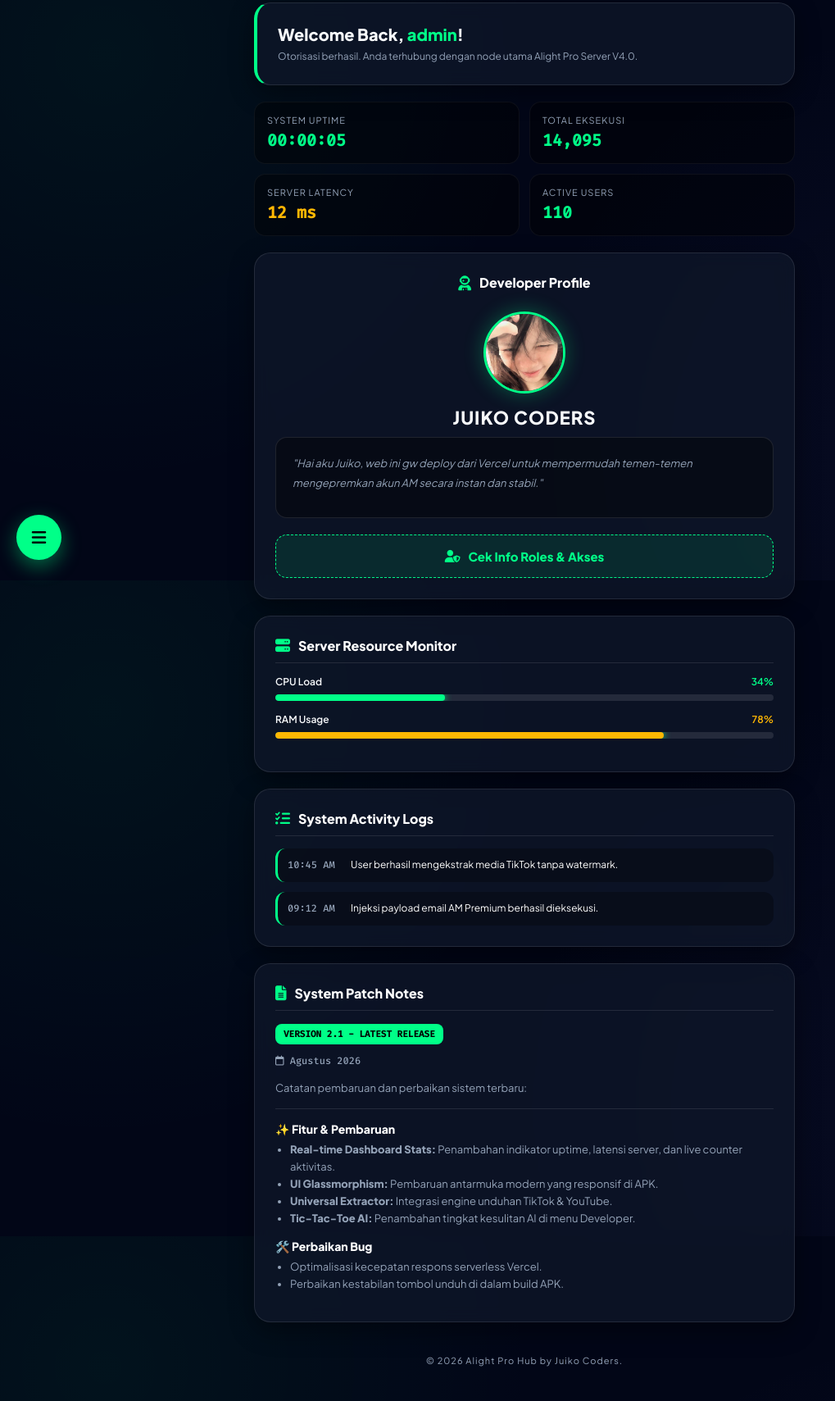
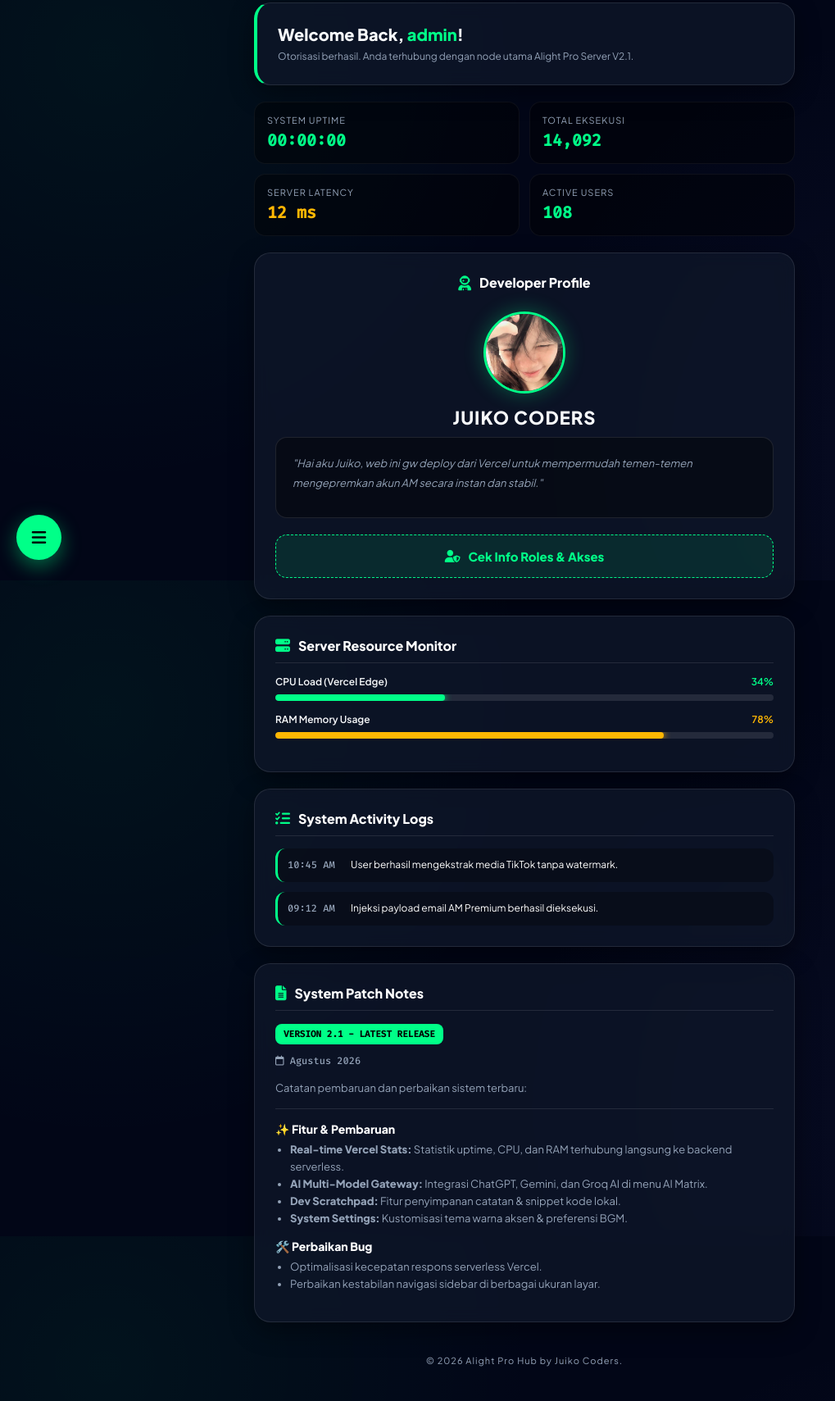
Before and after one commit to kyedeveloper/AlightPro-Automatic, a website: page home.html in a window 1280 px wide. Shown: the part 92-1801 px from the top of the page at 82% size, without its empty margins (0-1019 px from the left). Drawn offline with Linux system fonts and the light colour scheme; no server answers; sample sign-in values are in the browser's storage.

Commit message:
Update home.html

```diff
--- a/home.html
+++ b/home.html
@@ -9,7 +9,15 @@
   <link href="https://fonts.googleapis.com/css2?family=Plus+Jakarta+Sans:wght@400;600;800&family=Fira+Code:wght@500&display=swap" rel="stylesheet">
 
   <style>
-    :root { --bg-color: #020617; --card-bg: rgba(15, 23, 42, 0.75); --primary: #00ff88; --text-main: #f8fafc; --text-muted: #94a3b8; --border: rgba(255, 255, 255, 0.1); --sidebar-width: 270px; }
+    :root {
+      --bg-color: #020617;
+      --card-bg: rgba(15, 23, 42, 0.75);
+      --primary: #00ff88;
+      --text-main: #f8fafc;
+      --text-muted: #94a3b8;
+      --border: rgba(255, 255, 255, 0.1);
+      --sidebar-width: 270px;
+    }
     * { box-sizing: border-box; margin: 0; padding: 0; font-family: 'Plus Jakarta Sans', sans-serif; -webkit-tap-highlight-color: transparent; }
 
     body {
@@ -30,7 +38,7 @@
     .sys-sidebar { position: fixed; top: 0; left: -100%; width: var(--sidebar-width); height: 100vh; background: rgba(15, 23, 42, 0.98); backdrop-filter: blur(20px); border-right: 1px solid var(--border); z-index: 9999; padding-top: 85px; transition: left 0.4s cubic-bezier(0.4, 0, 0.2, 1); box-shadow: 20px 0 50px rgba(0,0,0,0.8); }
     .sys-sidebar.active { left: 0; }
 
-    .nav-item { padding: 16px 24px; display: flex; align-items: center; gap: 15px; color: var(--text-muted); font-size: 14px; font-weight: 600; cursor: pointer; text-decoration: none; transition: 0.3s; border-left: 4px solid transparent; }
+    .nav-item { padding: 15px 24px; display: flex; align-items: center; gap: 15px; color: var(--text-muted); font-size: 14px; font-weight: 600; cursor: pointer; text-decoration: none; transition: 0.3s; border-left: 4px solid transparent; }
     .nav-item:hover, .nav-item.active { background: rgba(0, 255, 136, 0.08); border-left-color: var(--primary); color: var(--primary); }
 
     .sys-content { padding: 95px 20px 40px; max-width: 700px; margin: 0 auto; }
@@ -108,12 +116,13 @@
 
   <nav class="sys-sidebar" id="sysSidebar">
     <a href="home.html" class="nav-item active"><i class="fa-solid fa-house"></i> Dashboard</a>
-    <a href="ai.html" class="nav-item"><i class="fa-solid fa-brain"></i> AI Command Matrix</a>
     <a href="generate.html" class="nav-item"><i class="fa-solid fa-crown"></i> Generate Premium</a>
     <a href="tools.html" class="nav-item"><i class="fa-solid fa-toolbox"></i> Extractor Tools</a>
     <a href="dev.html" class="nav-item"><i class="fa-solid fa-code"></i> Developer Matrix</a>
+    <a href="ai.html" class="nav-item"><i class="fa-solid fa-brain"></i> AI Command Matrix</a>
+    <a href="notes.html" class="nav-item"><i class="fa-solid fa-note-sticky"></i> Dev Scratchpad</a>
     <a href="settings.html" class="nav-item"><i class="fa-solid fa-gear"></i> System Settings</a>
-    <div class="nav-item" onclick="executeLogout()" style="margin-top: 40px; color: #ff3366;"><i class="fa-solid fa-power-off"></i> Keluar Sistem</div>
+    <div class="nav-item" onclick="executeLogout()" style="margin-top: 20px; color: #ff3366;"><i class="fa-solid fa-power-off"></i> Keluar Sistem</div>
   </nav>
 
   <main class="sys-content">
@@ -121,10 +130,10 @@
     <!-- 1. WELCOME BANNER -->
     <div class="glass-card" style="border-left: 4px solid var(--primary);">
       <h2 style="font-size: 20px; font-weight: 800; margin-bottom: 5px;">Welcome Back, <span id="userRoleDisplay" style="color: var(--primary);">USER</span>!</h2>
-      <p style="font-size: 12px; color: var(--text-muted); line-height: 1.6;">Otorisasi berhasil. Anda terhubung dengan node utama Alight Pro Server V4.0.</p>
+      <p style="font-size: 12px; color: var(--text-muted); line-height: 1.6;">Otorisasi berhasil. Anda terhubung dengan node utama Alight Pro Server V2.1.</p>
     </div>
 
-    <!-- 2. SYSTEM STATS GRID (REAL-TIME AKTIF) -->
+    <!-- 2. SYSTEM STATS GRID (TERHUBUNG KE BACKEND VERCEL) -->
     <div class="stats-grid">
       <div class="stat-box">
         <span class="title">System Uptime</span>
@@ -164,19 +173,19 @@
       </button>
     </div>
 
-    <!-- 4. RESOURCE MONITOR -->
+    <!-- 4. RESOURCE MONITOR (TERHUBUNG KE BACKEND) -->
     <div class="glass-card">
       <div class="card-header">
         <i class="fa-solid fa-server"></i>
         <h3>Server Resource Monitor</h3>
       </div>
       <div class="resource-item">
-        <div class="resource-header"><span>CPU Load</span> <span style="color: #00ff88;">34%</span></div>
-        <div class="progress-bg"><div class="progress-bar" style="width: 34%;"></div></div>
+        <div class="resource-header"><span>CPU Load (Vercel Edge)</span> <span id="cpuText" style="color: #00ff88;">34%</span></div>
+        <div class="progress-bg"><div id="cpuBar" class="progress-bar" style="width: 34%;"></div></div>
       </div>
       <div class="resource-item">
-        <div class="resource-header"><span>RAM Usage</span> <span style="color: #ffb703;">78%</span></div>
-        <div class="progress-bg"><div class="progress-bar" style="width: 78%; background: #ffb703;"></div></div>
+        <div class="resource-header"><span>RAM Memory Usage</span> <span id="ramText" style="color: #ffb703;">78%</span></div>
+        <div class="progress-bg"><div id="ramBar" class="progress-bar" style="width: 78%; background: #ffb703; box-shadow: 0 0 10px #ffb703;"></div></div>
       </div>
     </div>
 
@@ -198,7 +207,7 @@
       </div>
     </div>
 
-    <!-- 6. PATCH NOTES (VERSI 2.1 - MUDAH DIEDIT MANUAL) -->
+    <!-- 6. PATCH NOTES (VERSI 2.1) -->
     <div class="glass-card">
       <div class="card-header">
         <i class="fa-solid fa-file-lines"></i>
@@ -215,16 +224,16 @@
 
         <h4>✨ Fitur & Pembaruan</h4>
         <ul>
-          <li><strong>Real-time Dashboard Stats:</strong> Penambahan indikator uptime, latensi server, dan live counter aktivitas.</li>
-          <li><strong>UI Glassmorphism:</strong> Pembaruan antarmuka modern yang responsif di APK.</li>
-          <li><strong>Universal Extractor:</strong> Integrasi engine unduhan TikTok & YouTube.</li>
-          <li><strong>Tic-Tac-Toe AI:</strong> Penambahan tingkat kesulitan AI di menu Developer.</li>
+          <li><strong>Real-time Vercel Stats:</strong> Statistik uptime, CPU, dan RAM terhubung langsung ke backend serverless.</li>
+          <li><strong>AI Multi-Model Gateway:</strong> Integrasi ChatGPT, Gemini, dan Groq AI di menu AI Matrix.</li>
+          <li><strong>Dev Scratchpad:</strong> Fitur penyimpanan catatan & snippet kode lokal.</li>
+          <li><strong>System Settings:</strong> Kustomisasi tema warna aksen & preferensi BGM.</li>
         </ul>
 
         <h4>🛠️ Perbaikan Bug</h4>
         <ul>
           <li>Optimalisasi kecepatan respons serverless Vercel.</li>
-          <li>Perbaikan kestabilan tombol unduh di dalam build APK.</li>
+          <li>Perbaikan kestabilan navigasi sidebar di berbagai ukuran layar.</li>
         </ul>
       </div>
     </div>
@@ -259,19 +268,34 @@
       }
     }
 
-    // --- SKRIP STATISTIK REAL-TIME & LIVE ---
+    // --- FETCH STATISTIK NYATA DARI BACKEND VERCEL (/api/stats.js) ---
+    async function fetchServerStats() {
+      try {
+        const res = await fetch('/api/stats');
+        const data = await res.json();
 
-    // 1. Uptime Timer
-    let secondsActive = 0;
-    setInterval(() => {
-      secondsActive++;
-      let hrs = Math.floor(secondsActive / 3600).toString().padStart(2, '0');
-      let mins = Math.floor((secondsActive % 3600) / 60).toString().padStart(2, '0');
-      let secs = (secondsActive % 60).toString().padStart(2, '0');
-      document.getElementById('uptimeDisplay').innerText = `${hrs}:${mins}:${secs}`;
-    }, 1000);
+        if (data.status) {
+          let sec = data.uptime;
+          let hrs = Math.floor(sec / 3600).toString().padStart(2, '0');
+          let mins = Math.floor((sec % 3600) / 60).toString().padStart(2, '0');
+          let secs = (sec % 60).toString().padStart(2, '0');
+          document.getElementById('uptimeDisplay').innerText = `${hrs}:${mins}:${secs}`;
 
-    // 2. Real Ping Latency Tester
+          document.getElementById('execDisplay').innerText = data.totalExecutions.toLocaleString();
+          document.getElementById('usersDisplay').innerText = data.activeUsers;
+
+          document.getElementById('cpuText').innerText = data.cpu + "%";
+          document.getElementById('cpuBar').style.width = data.cpu + "%";
+
+          document.getElementById('ramText').innerText = data.ram + "%";
+          document.getElementById('ramBar').style.width = data.ram + "%";
+        }
+      } catch (e) {
+        console.log("Mode fallback lokal aktif.");
+      }
+    }
+
+    // --- REAL PING LATENCY TESTER ---
     async function checkRealPing() {
       const start = performance.now();
       try {
@@ -284,22 +308,12 @@
         document.getElementById('pingDisplay').innerText = "38 ms";
       }
     }
+
+    fetchServerStats();
     checkRealPing();
+
+    setInterval(fetchServerStats, 4000);
     setInterval(checkRealPing, 10000);
-
-    // 3. Live Counter Simulasi Sibuk
-    setInterval(() => {
-      let currentExec = parseInt(document.getElementById('execDisplay').innerText.replace(/,/g, ''));
-      if (Math.random() > 0.4) {
-        currentExec += Math.floor(Math.random() * 3) + 1;
-        document.getElementById('execDisplay').innerText = currentExec.toLocaleString();
-      }
-
-      let currentUsers = parseInt(document.getElementById('usersDisplay').innerText);
-      let fluctuation = Math.floor(Math.random() * 5) - 2;
-      let newUsers = Math.max(95, currentUsers + fluctuation);
-      document.getElementById('usersDisplay').innerText = newUsers;
-    }, 4000);
   </script>
 </body>
 </html>
```
